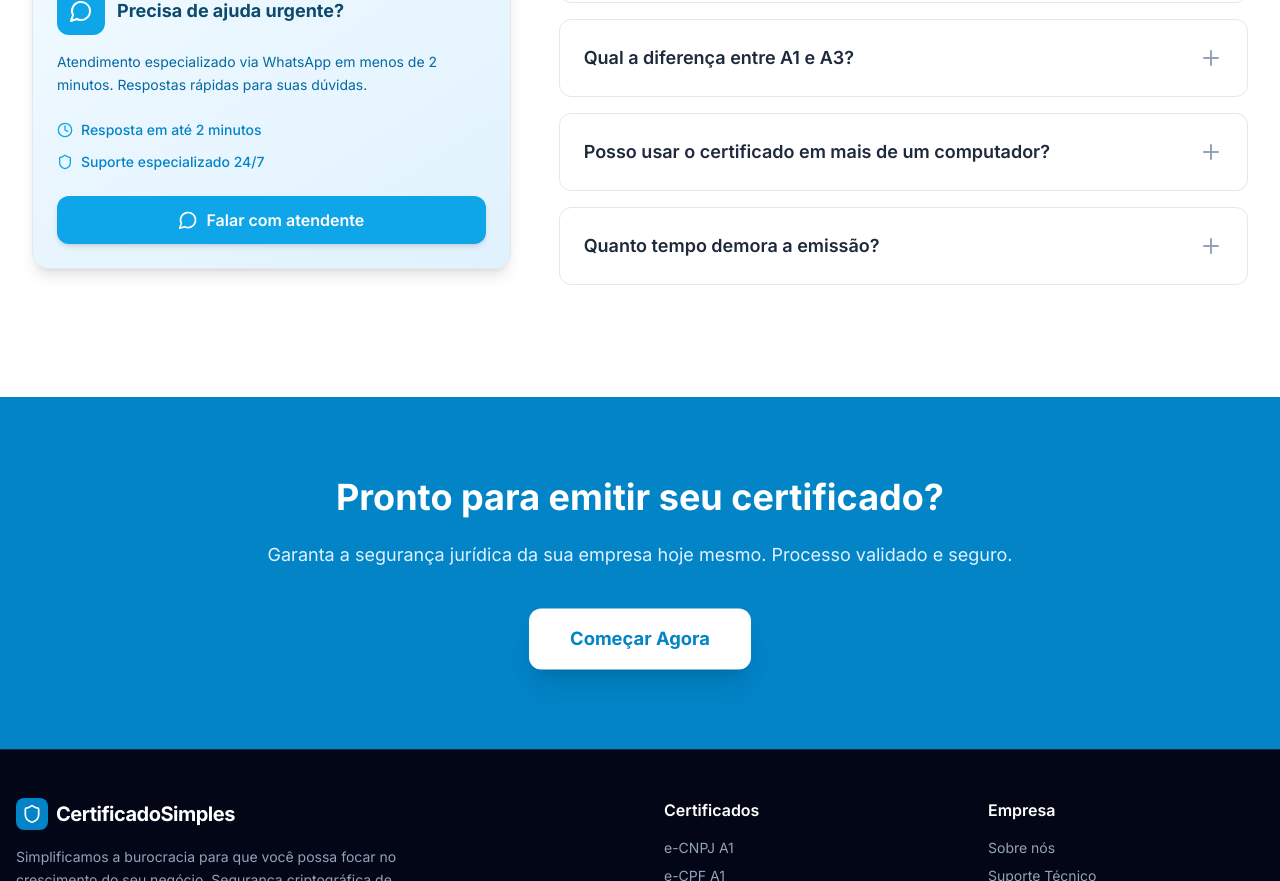
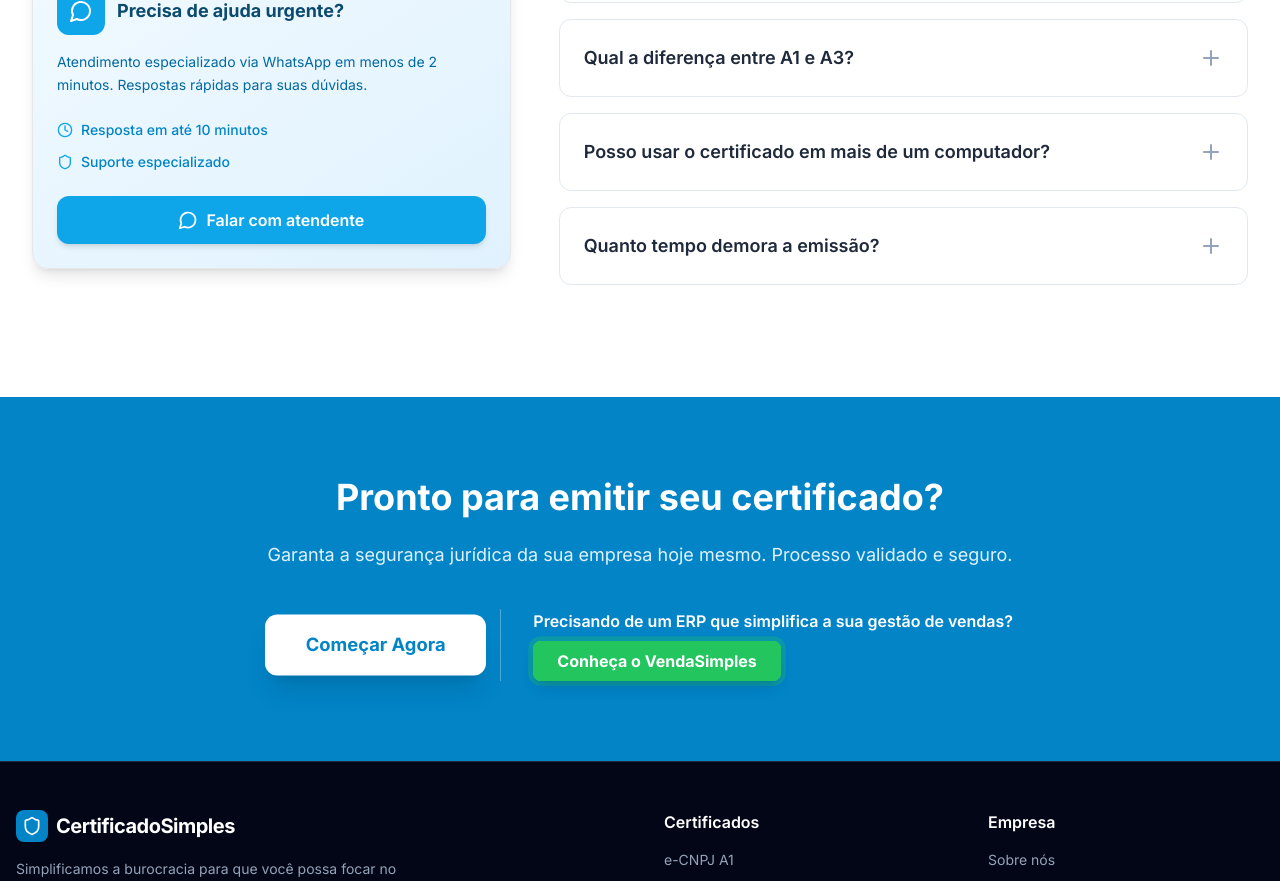
Before and after one commit to orientohubone/certificadosimples, a React (Vite) app: page / in a window 1280 px wide. Shown: the part 3560-4441 px from the top of the page. Built offline with nearby package versions, Linux system fonts and the light colour scheme.

Commit message:
Adicionado sub cta no pre-footer

```diff
--- a/App.tsx
+++ b/App.tsx
@@ -29,6 +29,7 @@
             <p className="text-brand-100 text-lg mb-10">
               Garanta a segurança jurídica da sua empresa hoje mesmo. Processo validado e seguro.
             </p>
+            <div className="flex flex-col sm:flex-row gap-4 items-center justify-center">
               <motion.div
                 animate={{ scale: [1, 1.05, 1] }}
                 transition={{ duration: 2, repeat: Infinity, ease: 'easeInOut' }}
@@ -37,6 +38,33 @@
                   Começar Agora
                 </button>
               </motion.div>
+
+              <div className="text-white text-center sm:text-left sm:border-l sm:border-l-white/30 sm:pl-8">
+                <p className="text-base font-semibold text-white mb-2">Precisando de um ERP que simplifica a sua gestão de vendas?</p>
+                <div className="relative inline-block">
+                  <motion.span
+                    className="absolute inset-0 rounded-lg border-2 border-green-400"
+                    animate={{
+                      boxShadow: [
+                        '0 0 0 0 rgba(34, 197, 94, 0.7)',
+                        '0 0 0 8px rgba(34, 197, 94, 0)',
+                        '0 0 0 0 rgba(34, 197, 94, 0)'
+                      ]
+                    }}
+                    transition={{
+                      duration: 2,
+                      repeat: Infinity
+                    }}
+                  />
+                  <button
+                    onClick={() => window.open('https://vendasimples.com.br', '_blank')}
+                    className="bg-green-500 hover:bg-green-600 text-white font-bold py-2 px-6 rounded-lg transition-all duration-200 shadow-lg relative z-10"
+                  >
+                    Conheça o VendaSimples
+                  </button>
+                </div>
+              </div>
+            </div>
           </div>
         </section>
       </main>
--- a/components/Faq.tsx
+++ b/components/Faq.tsx
@@ -30,11 +30,11 @@
             <div className="space-y-3 mb-6">
               <div className="flex items-center gap-2 text-brand-600">
                 <Clock size={16} className="text-brand-500" />
-                <span className="text-sm font-medium">Resposta em até 2 minutos</span>
+                <span className="text-sm font-medium">Resposta em até 10 minutos</span>
               </div>
               <div className="flex items-center gap-2 text-brand-600">
                 <Shield size={16} className="text-brand-500" />
-                <span className="text-sm font-medium">Suporte especializado 24/7</span>
+                <span className="text-sm font-medium">Suporte especializado</span>
               </div>
             </div>
 
--- a/components/Pricing.tsx
+++ b/components/Pricing.tsx
@@ -15,7 +15,7 @@
     'Emissão ilimitada de notas fiscais',
     'Backup automático do arquivo digital',
     'Entrega imediata após validação',
-    'Suporte especializado 24/7',
+    'Suporte especializado',
     'Processo 100% online e seguro'
   ];
 
```
Lines whose indentation alone changed are shown as unchanged.
